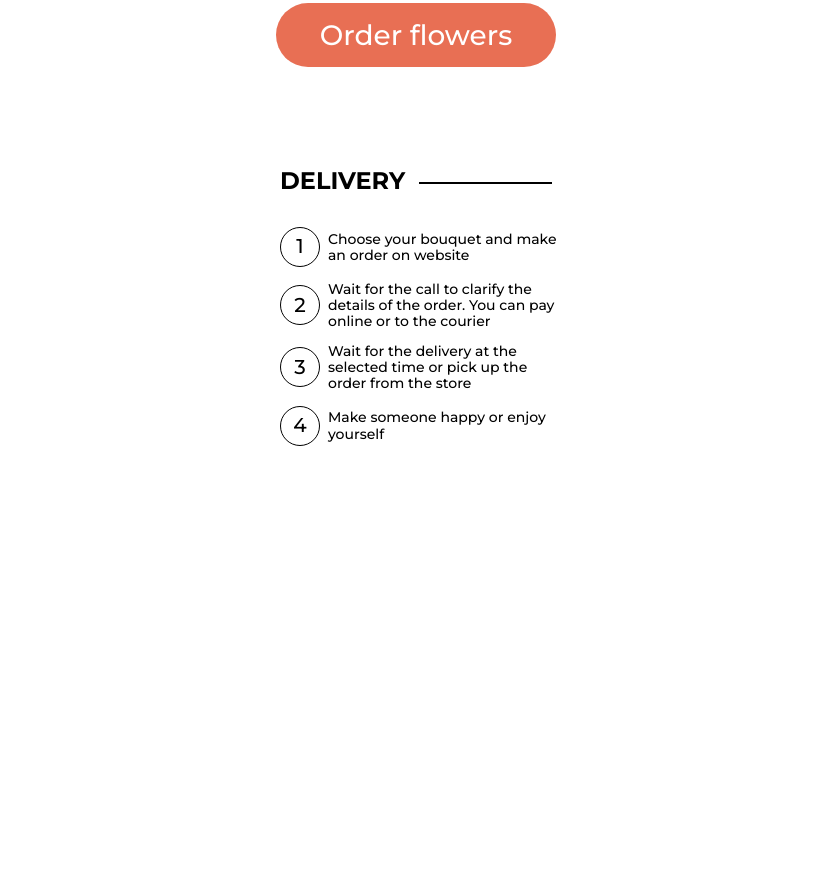
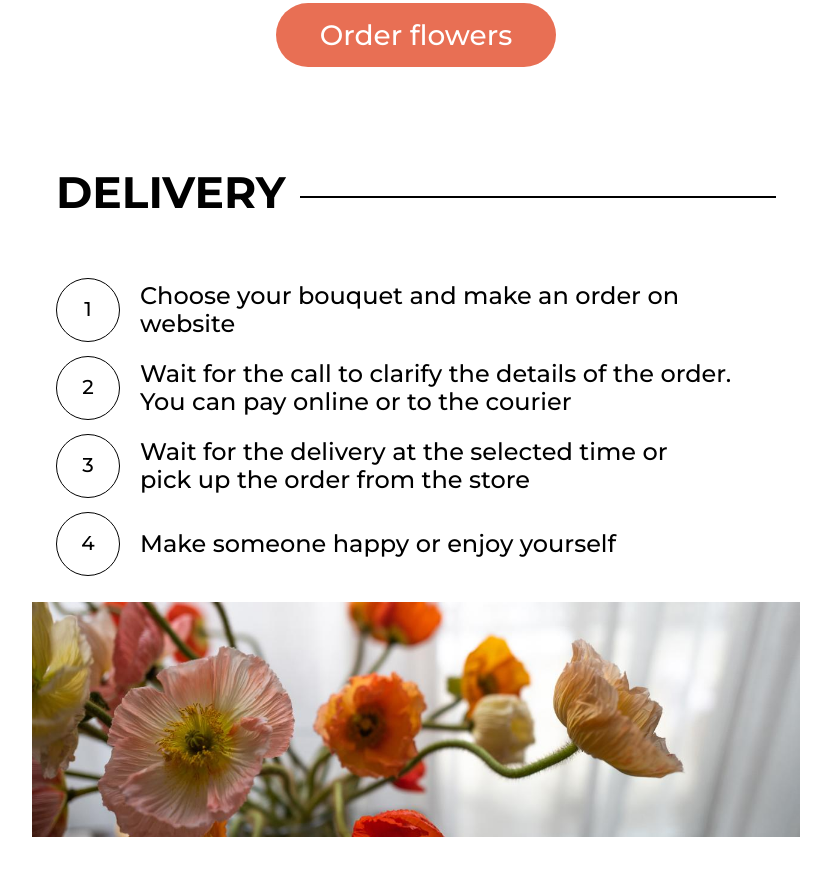
Before and after one commit to Maksym82/Anemone, a plain HTML site: page index.html in a window 1280 px wide. Shown: the part 2989-3864 px from the top of the page, without its empty margins (224-1055 px from the left). Before the commit the page ends 3495 px from the top, so only its background shows below. Drawn offline with nearby package versions, Linux system fonts and the light colour scheme.

Commit message:
Update styles delivery

```diff
--- a/index.html
+++ b/index.html
@@ -255,6 +255,19 @@
             </li>
           </ul>
         </div>
+        <img
+          srcset="
+            ./images/delivery/delivery-mobile-320.jpg   320w,
+            ./images/delivery/delivery-mobile-640.jpg   640w,
+            ./images/delivery/delivery-tablet-768.jpg   768w,
+            ./images/delivery/delivery-tablet-1536.jpg 1536w,
+            ./images/delivery/delivery-desk-1280.jpg   1280w,
+            ./images/delivery/delivery-desk-2560.jpg   2560w
+          "
+          sizes="(min-width: 1280px) 1280px, (min-width: 768px) 768px, (min-width: 320px) 320px"
+          alt="flowers"
+          src="./images/delivery/delivery-mobile.jpg"
+        />
       </section>
     </main>
     <footer></footer>
--- a/scss/layout/_delivery.scss
+++ b/scss/layout/_delivery.scss
@@ -2,10 +2,20 @@
   max-width: 320px;
   padding: 0 0 60px 0;
   margin: 0 auto;
+
+  @media screen and (min-width: 768px) {
+    max-width: 768px;
+    padding: 0 0 100px 0;
+  }
 }
 
 .delivery__title {
   margin-bottom: 32px;
+
+  @media screen and (min-width: 768px) {
+    font-size: 44px;
+    margin-bottom: 60px;
+  }
 }
 
 .delivery__item {
@@ -13,10 +23,20 @@
   align-items: center;
   gap: 8px;
   width: 288px;
+  margin-bottom: 14px;
+
+  @media screen and (min-width: 768px) {
+    width: 677px;
+    gap: 20px;
+
+    &:nth-child(3) {
+      width: 660px;
+    }
+  }
 }
 
-.delivery__item:not(:last-child) {
-    margin-bottom: 14px;
+.delivery__item:last-child {
+  margin-bottom: 26px;
 }
 
 .delivery__span {
@@ -30,6 +50,11 @@
   height: 40px;
   border-radius: 100%;
   border: 1px solid $colorMain;
+
+  @media screen and (min-width: 768px) {
+    min-width: 64px;
+    height: 64px;
+  }
 }
 
 .delivery__text {
@@ -37,4 +62,8 @@
   font-size: 14px;
   color: $colorMain;
   margin-bottom: 0;
+
+  @media screen and (min-width: 768px) {
+    font-size: 24px;
+  }
 }
```
Also changed, not shown: css/main.css, css/main.min.css, images/delivery/delivery-desk-1280.jpg (added), images/delivery/delivery-desk-2560.jpg (added), images/delivery/delivery-mobile-320.jpg (added), images/delivery/delivery-mobile-640.jpg (added), images/delivery/delivery-mobile.jpg (added), images/delivery/delivery-tablet-1536.jpg (added), images/delivery/delivery-tablet-768.jpg (added), 2 other files.
